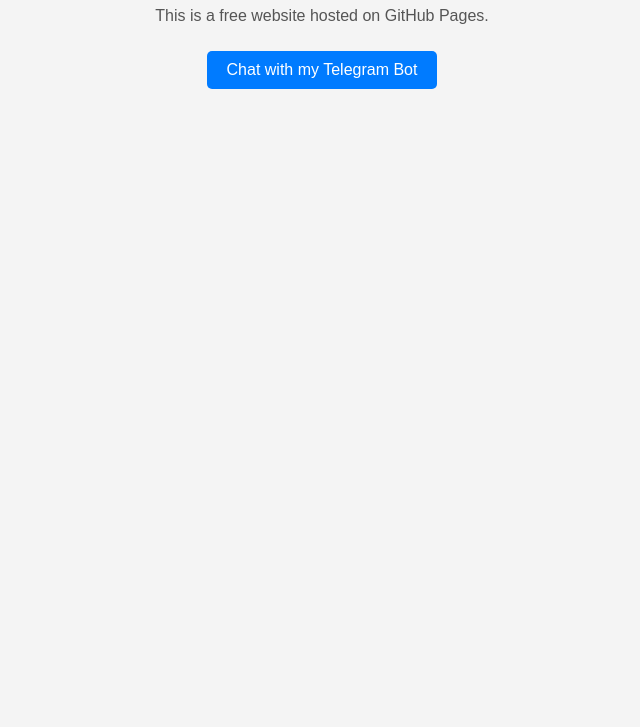
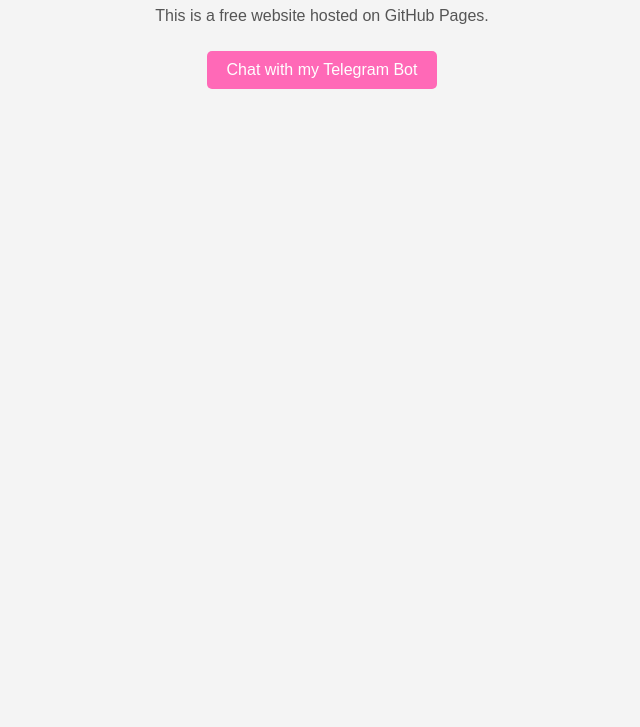
Before and after one commit to Xsmos101/My-website, a plain HTML site: page index.html in a window 1280 px wide. Shown: the part 73-800 px from the top of the page, without its empty margins (318-958 px from the left). Drawn offline with Linux system fonts and the light colour scheme.

Commit message:
Update index.html

```diff
--- a/index.html
+++ b/index.html
@@ -21,7 +21,7 @@
             text-decoration: none;
         }
         .btn {
-            background-color: #007bff;
+            background-color: #FF64B5F6;
             color: white;
             padding: 10px 20px;
             text-align: center;
```
